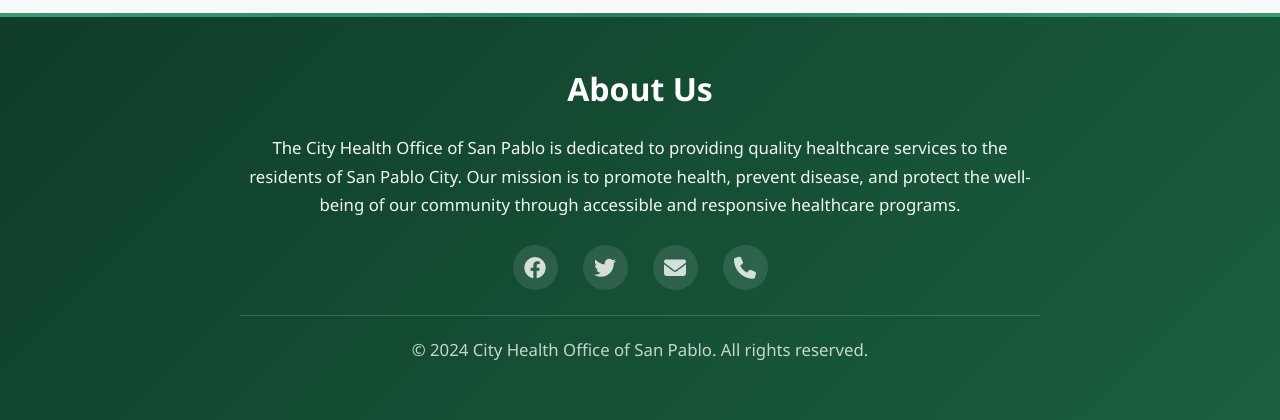
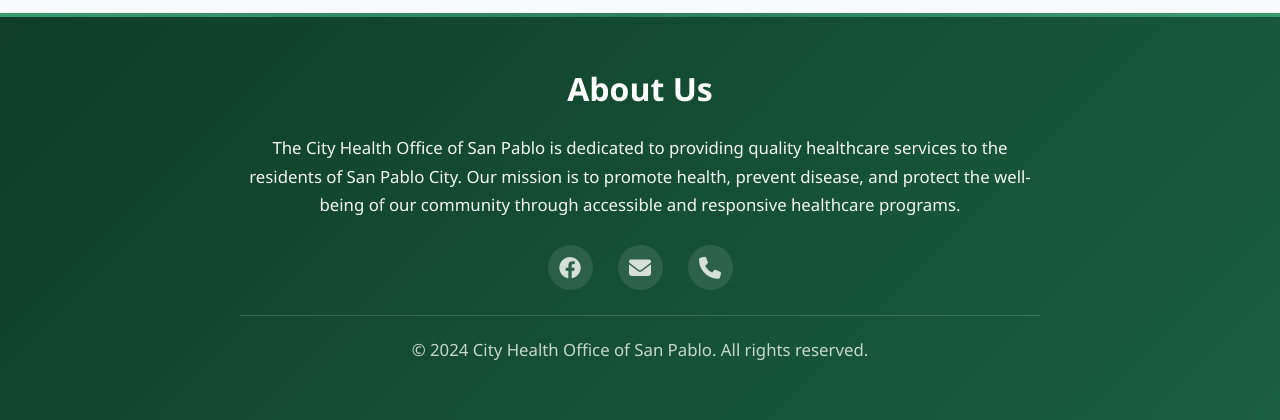
Before and after one commit to Aaroonn27/MHO, a PHP site: page /CHO/ in a window 1280 px wide. Shown: the part 2012-2432 px from the top of the page. Run offline with PHP 8.4, Linux system fonts and the light colour scheme; data that the repository does not hold is empty.

Commit message:
removed twitter in footer

```diff
--- a/index.php
+++ b/index.php
@@ -1095,7 +1095,6 @@ require_once 'image_helper.php';
 
             <div class="footer-links">
                 <a href="#" title="Facebook"><i class="fab fa-facebook"></i></a>
-                <a href="#" title="Twitter"><i class="fab fa-twitter"></i></a>
                 <a href="#" title="Email"><i class="fas fa-envelope"></i></a>
                 <a href="#" title="Phone"><i class="fas fa-phone"></i></a>
             </div>
```
